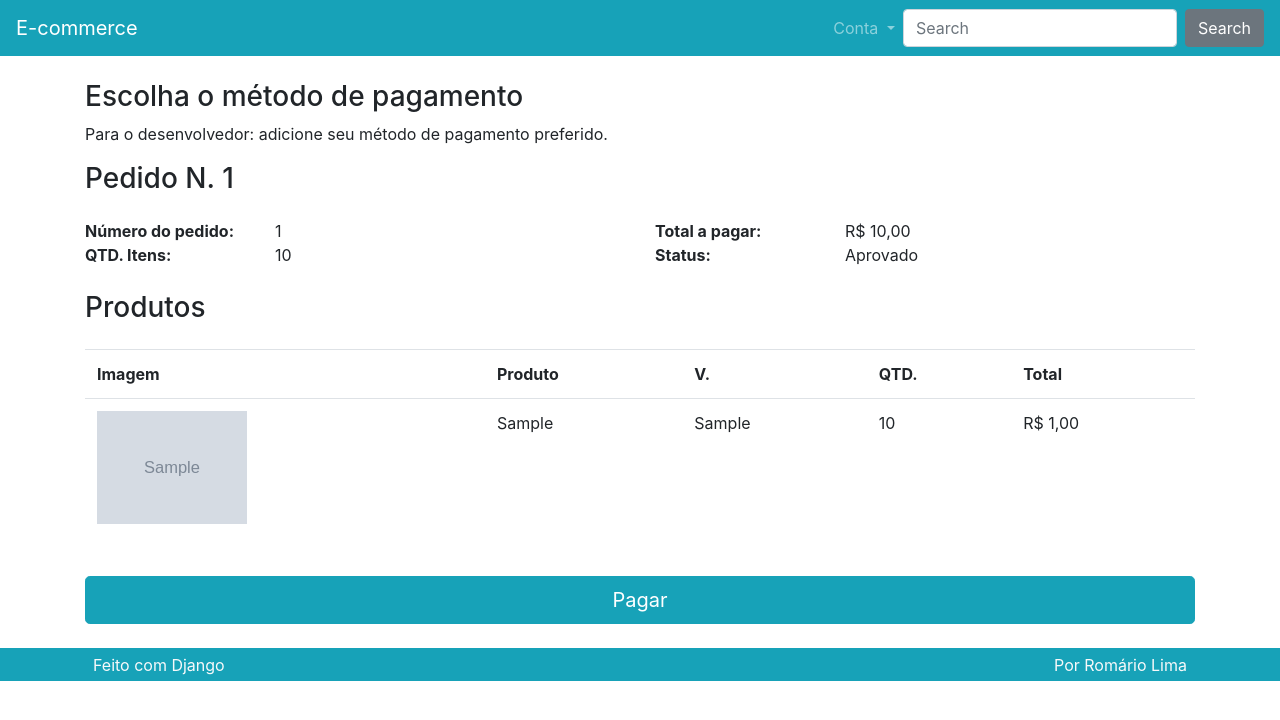
After one commit to Romariolima1998/e-commerce, a Django app: page /pedido/pagar/1/ in a window 1280 px wide. The commit adds this page. Shown: the top 720 px of the page. Run offline with Django 3.2, Linux system fonts and the light colour scheme; a user stored in the database is signed in; tables that the repository leaves empty hold one stand-in row (values such as "Sample post"); grey boxes marked "Sample" are stand-in pictures; some libraries are stand-ins or nearby versions.

Commit message:
pedido lista e pedido detalhe

```diff
--- a/pedido/templates/pedido/pagar.html
+++ b/pedido/templates/pedido/pagar.html
@@ -1,6 +1,5 @@
 {% extends "base.html" %}
 
-{% load omfilters %}
 
 {% block conteudo %}
 
@@ -11,65 +10,13 @@
         </div>
     </div>
 
-    <div class="row">
+    {% include "parciais/_pedido.html" %}
+
+    <div class="row mt-4">
         <div class="col">
-            <h3>{{ pedido }} </h3>
-
-            <div class="row mt-4">
-                <div class="col-lg-2 font-weight-bold">Número do pedido:</div>
-                <div class="col-lg-4"> {{pedido.id}} </div>
-                <div class="col-lg-2 font-weight-bold">Total a pagar:</div>
-                <div class="col-lg-4"> {{pedido.total | formata_preco}} </div>
-
-                <div class="col-lg-2 font-weight-bold">QTD. Itens:</div>
-                <div class="col-lg-4">{{pedido.qtd_total}}</div>
-                <div class="col-lg-2 font-weight-bold">Status:</div>
-                <div class="col-lg-4">{{pedido.get_status_display}}</div>
-            </div>
-
-            <div class="row mt-4">
-                <div class="col">
-                    <h3>Produtos</h3>
-                </div>
-            </div>
-
-            <div class="table-responsive mt-3">
-                <table class="table">
-                    <tr>
-                        <th class="d-none d-lg-block">Imagem</th>
-                        <th>Produto</th>
-                        <th>V.</th>
-                        <th>QTD.</th>
-                        <th>Total</th>
-                    </tr>
-
-                    {% for linha in pedido.itempedido_set.all %}
-                        <tr>
-                            <td class="d-none d-lg-block">
-                                <img class="cart-img" src="{{linha.imagem}}">
-                            </td>
-                            <td>{{linha.produto}}</td>
-                            <td>{{linha.variacao}}</td>
-                            <td>{{linha.quantidade}}</td>
-                            {% if linha.preco_promocional %}
-                                <td>{{linha.preco_promocional | formata_preco}}</td>
-                            {% else %}
-                                <td>{{linha.preco | formata_preco}}</td>
-                            {% endif %}
-                        </tr>
-                    {% endfor %}
-                </table>
-            </div>
-
-
-            <div class="row mt-4">
-                <div class="col">
-                    <a href="#" class="btn btn-primary btn-block btn-lg">Pagar</a>
-                </div>
-            </div>
-
-
+            <a href="#" class="btn btn-primary btn-block btn-lg">Pagar</a>
         </div>
     </div>
 
+
 {% endblock conteudo %}
--- a/pedido/urls.py
+++ b/pedido/urls.py
@@ -4,8 +4,8 @@ from . import views
 app_name = 'pedido'
 
 urlpatterns = [
-    path('pagar/<int:pk>', views.Pagar.as_view(), name='pagar'),
+    path('pagar/<int:pk>/', views.Pagar.as_view(), name='pagar'),
     path('salvarpedido/', views.SalvarPedido.as_view(), name='salvarpedido'),
-    path('detalhe/', views.Detalhe.as_view(), name='detalhe'),
+    path('detalhe/<int:pk>/', views.Detalhe.as_view(), name='detalhe'),
     path('lista/', views.Lista.as_view(), name='lista'),
 ]
--- a/pedido/views.py
+++ b/pedido/views.py
@@ -1,35 +1,33 @@
-from typing import Any
-from django.db.models.query import QuerySet
+
 from django.shortcuts import render, redirect
-from django.views.generic import DetailView
+from django.views.generic import DetailView, ListView
 from django.views import View
 from django.http import HttpResponse
 from django.contrib import messages
-from django.urls import reverse
+
 
 from produto.models import Variacao
 from utils import utils
 from .models import Pedido, ItemPedido
 
 
-class DispatchLoginRequired(View):
+class DispatchLoginRequiredMixin(View):
     def dispatch(self, request, *args, **kwargs):
         if not self.request.user.is_authenticated:
             return redirect('perfil:criar')
         return super().dispatch(request, *args, **kwargs)
 
+    def get_queryset(self, *args, **kwargs):
+        qs = super().get_queryset(*args, **kwargs)
+        qs = qs.filter(usuario=self.request.user)
+        return qs
 
 
-class Pagar(DispatchLoginRequired, DetailView):
+class Pagar(DispatchLoginRequiredMixin, DetailView):
     template_name = 'pedido/pagar.html'
     model = Pedido
     pk_url_kwarg = 'pk'
     context_object_name = 'pedido'
-
-    def get_queryset(self, *args, **kwargs) :
-        qs = super().get_queryset(*args, **kwargs)
-        qs = qs.filter(usuario=self.request.user)
-        return qs
 
 
 class SalvarPedido(View):
@@ -119,11 +117,16 @@ class SalvarPedido(View):
         return redirect('pedido:pagar', pedido.id)
 
 
-class Detalhe(View):
-    def get(self, *args, **kwargs):
-        return HttpResponse('detalhe')
+class Detalhe(DispatchLoginRequiredMixin, DetailView):
+    model = Pedido
+    context_object_name = 'pedido'
+    template_name = 'pedido/detalhe.html'
+    pk_url_kwarg = 'pk'
 
 
-class Lista(View):
-    def get(self, *args, **kwargs):
-        return HttpResponse('detalhe')
+class Lista(DispatchLoginRequiredMixin, ListView):
+    model = Pedido
+    context_object_name = 'pedidos'
+    template_name = 'pedido/lista.html'
+    paginate_by = 10
+    ordering = ['-id']
--- a/produto/templates/produto/lista.html
+++ b/produto/templates/produto/lista.html
@@ -51,9 +51,5 @@
     </div>
 </div>
 
-<div class="row mt-3">
-    <div class="col">
-        {% include "parciais/_pagination.html" %}
-    </div>
-</div>
+
 {% endblock conteudo %}
--- a/produto/views.py
+++ b/produto/views.py
@@ -13,6 +13,7 @@ class ListaProduto(ListView):
     template_name = 'produto/lista.html'
     context_object_name = 'produtos'
     paginate_by = 9
+    ordering = ['-id']
 
 
 class DetalheProduto(DetailView):
--- a/template/base.html
+++ b/template/base.html
@@ -15,6 +15,9 @@
         {% block conteudo %}{% endblock conteudo %}
 
     </main>
+    <div class="container mt-4 mb-4">
+        {% include "parciais/_pagination.html" %}
+    </div>
 
     {% include "parciais/_footer.html" %}
 
--- a/template/parciais/_nav.html
+++ b/template/parciais/_nav.html
@@ -17,7 +17,8 @@
                         Conta
                     </a>
                     <div class="dropdown-menu" aria-labelledby="navbarDropdown">
-                        <a class="dropdown-item" href="{% url "perfil:criar" %}">Atualizar</a>
+                        <a class="dropdown-item" href="{% url "pedido:lista" %}">Meus pedidos</a>
+                        <a class="dropdown-item" href="{% url "perfil:criar" %}">Atualizar meus dados</a>
                         <a class="dropdown-item" href="{% url "perfil:logout" %}">Sair</a>
                     </div>
                 </li>
--- a/template/parciais/_pagination.html
+++ b/template/parciais/_pagination.html
@@ -1,4 +1,10 @@
 {% if is_paginated %}
+
+<div class="col mt-3 mb-3">
+    <div class="row">
+
+
+
         <div class="pagination">
             <ul class="pagination">
                 {% if page_obj.has_previous %}
@@ -34,4 +40,6 @@
                 {% endif %}
             </ul>
         </div>
+    </div>
+</div>
 {% endif %}
--- /dev/null
+++ b/template/parciais/_pedido.html
@@ -0,0 +1,54 @@
+{% load omfilters %}
+
+<div class="row">
+    <div class="col">
+        <h3>{{ pedido }} </h3>
+
+        <div class="row mt-4">
+            <div class="col-lg-2 font-weight-bold">Número do pedido:</div>
+            <div class="col-lg-4"> {{pedido.id}} </div>
+            <div class="col-lg-2 font-weight-bold">Total a pagar:</div>
+            <div class="col-lg-4"> {{pedido.total | formata_preco}} </div>
+
+            <div class="col-lg-2 font-weight-bold">QTD. Itens:</div>
+            <div class="col-lg-4">{{pedido.qtd_total}}</div>
+            <div class="col-lg-2 font-weight-bold">Status:</div>
+            <div class="col-lg-4">{{pedido.get_status_display}}</div>
+        </div>
+
+        <div class="row mt-4">
+            <div class="col">
+                <h3>Produtos</h3>
+            </div>
+        </div>
+
+        <div class="table-responsive mt-3">
+            <table class="table">
+                <tr>
+                    <th class="d-none d-lg-block">Imagem</th>
+                    <th>Produto</th>
+                    <th>V.</th>
+                    <th>QTD.</th>
+                    <th>Total</th>
+                </tr>
+
+                {% for linha in pedido.itempedido_set.all %}
+                    <tr>
+                        <td class="d-none d-lg-block">
+                            <img class="cart-img" src="{{linha.imagem}}">
+                        </td>
+                        <td>{{linha.produto}}</td>
+                        <td>{{linha.variacao}}</td>
+                        <td>{{linha.quantidade}}</td>
+                        {% if linha.preco_promocional %}
+                            <td>{{linha.preco_promocional | formata_preco}}</td>
+                        {% else %}
+                            <td>{{linha.preco | formata_preco}}</td>
+                        {% endif %}
+                    </tr>
+                {% endfor %}
+            </table>
+        </div>
+
+    </div>
+</div>
--- a/utils/utils.py
+++ b/utils/utils.py
@@ -1,6 +1,5 @@
 
 def formata_preco(val):
-    print(val)
     return f'R$ {"{:.2f}".format(val)}'.replace('.', ',')
 
 
```
Also changed, not shown: pedido/templates/pedido/detalhe.html (+8 -0 lines), pedido/templates/pedido/lista.html (added, +41 -0 lines). Lines whose indentation alone changed are shown as unchanged.
